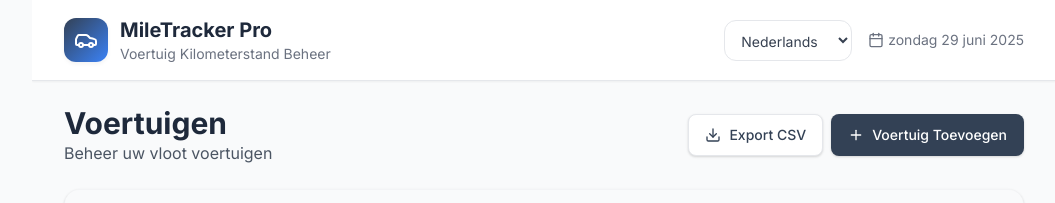
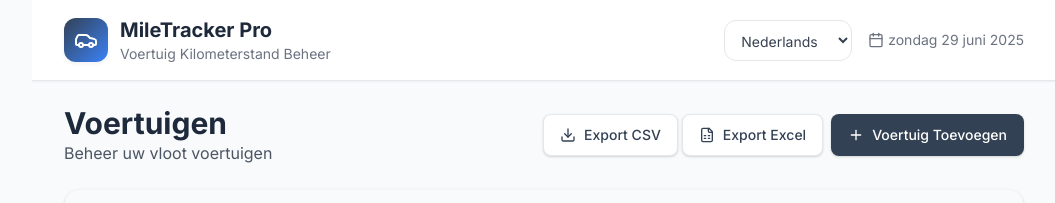
Before and after one commit to apper-apps/miletracker-block-tech, a React (Vite) app: page /vehicles in a window 1280 px wide. Shown: the top 203 px of the page, without its empty margins (224-1279 px from the left). Built offline with nearby package versions, Linux system fonts and the light colour scheme.

Commit message:
Enhanced vehicle export functionality with both CSV and Excel format options

```diff
--- a/src/components/pages/Vehicles.jsx
+++ b/src/components/pages/Vehicles.jsx
@@ -85,7 +85,7 @@ toast.error(t('messages.deleteError'))
     }
   }
 
-  const handleExportCSV = () => {
+const handleExportCSV = () => {
     if (vehicles.length === 0) {
       toast.warning('No vehicles to export')
       return
@@ -126,7 +126,58 @@ toast.error(t('messages.deleteError'))
       link.click()
       document.body.removeChild(link)
 
-      toast.success('Vehicles exported successfully!')
+      toast.success('Vehicles exported as CSV successfully!')
+    } catch (err) {
+      toast.error('Failed to export vehicles. Please try again.')
+    }
+  }
+
+  const handleExportExcel = () => {
+    if (vehicles.length === 0) {
+      toast.warning('No vehicles to export')
+      return
+    }
+
+    try {
+      const headers = [
+        'Make',
+        'Model',
+        'Year',
+        'License Plate',
+        'VIN',
+        'Created Date'
+      ]
+
+      const exportData = vehicles.map(vehicle => [
+        vehicle.make,
+        vehicle.model,
+        vehicle.year,
+        vehicle.license_plate,
+        vehicle.vin,
+        format(new Date(vehicle.created_at), 'MMM dd, yyyy')
+      ])
+
+      const worksheetData = [headers, ...exportData]
+      const worksheet = XLSX.utils.aoa_to_sheet(worksheetData)
+
+      // Set column widths
+      const columnWidths = [
+        { wch: 15 }, // Make
+        { wch: 15 }, // Model
+        { wch: 8 },  // Year
+        { wch: 15 }, // License Plate
+        { wch: 20 }, // VIN
+        { wch: 15 }  // Created Date
+      ]
+      worksheet['!cols'] = columnWidths
+
+      const workbook = XLSX.utils.book_new()
+      XLSX.utils.book_append_sheet(workbook, worksheet, 'Vehicles')
+
+      const fileName = `vehicles-export-${format(new Date(), 'yyyy-MM-dd')}.xlsx`
+      XLSX.writeFile(workbook, fileName)
+
+      toast.success('Vehicles exported as Excel successfully!')
     } catch (err) {
       toast.error('Failed to export vehicles. Please try again.')
     }
@@ -145,16 +196,22 @@ toast.error(t('messages.deleteError'))
           </p>
         </div>
         <div className="flex gap-2">
-          <Button variant="secondary" onClick={handleExportCSV}>
-            <ApperIcon name="Download" size={16} className="mr-2" />
-            Export CSV
-          </Button>
+          <div className="relative">
+            <Button variant="secondary" onClick={handleExportCSV} className="mr-1">
+              <ApperIcon name="Download" size={16} className="mr-2" />
+              Export CSV
+            </Button>
+            <Button variant="secondary" onClick={handleExportExcel}>
+              <ApperIcon name="FileSpreadsheet" size={16} className="mr-2" />
+              Export Excel
+            </Button>
+          </div>
           <Button variant="primary" onClick={handleAddVehicle}>
             <ApperIcon name="Plus" size={16} className="mr-2" />
             {t('vehicles.addVehicle')}
           </Button>
         </div>
-</div>
+      </div>
 
         {vehicles.length === 0 ? (
           <Empty
```
